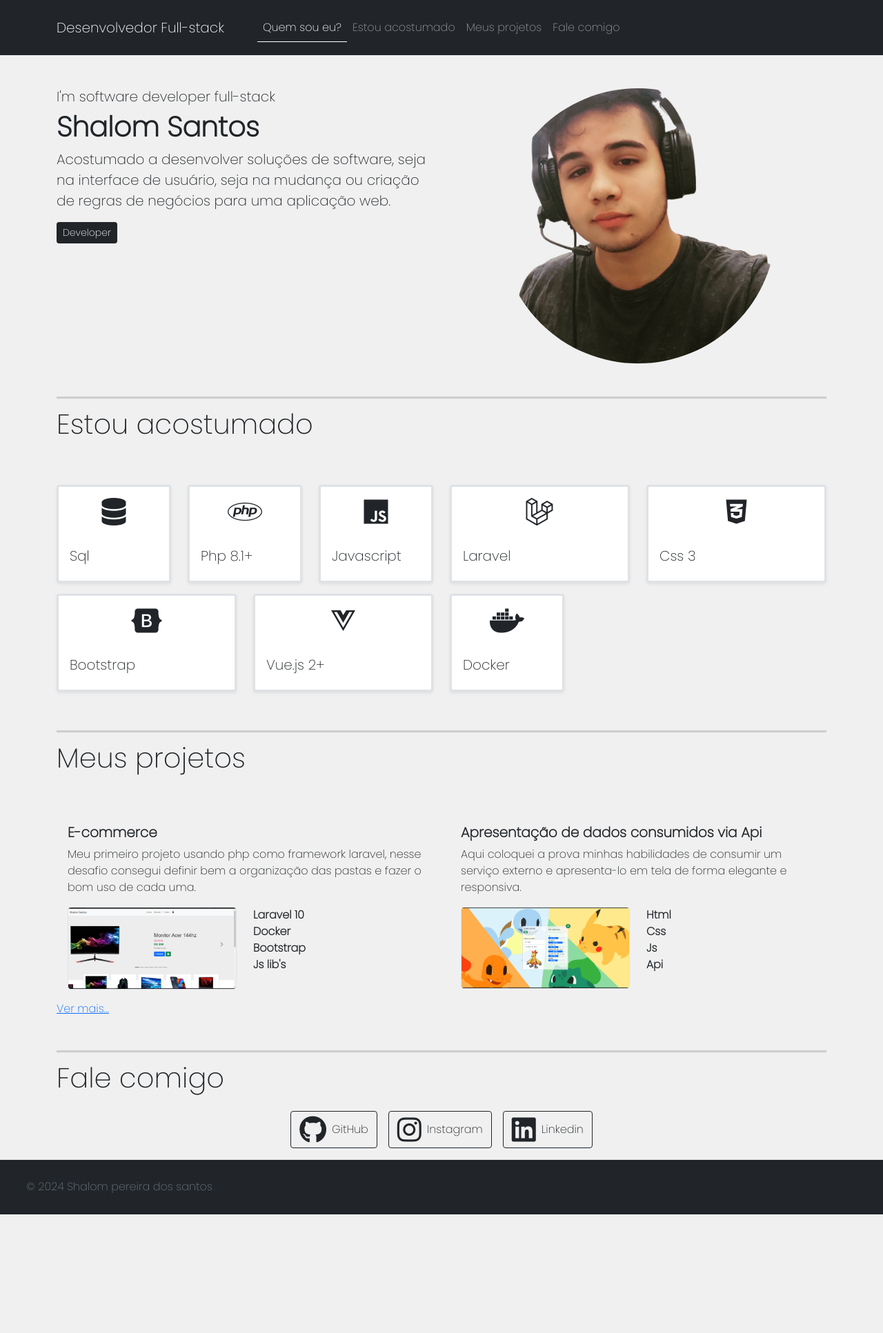
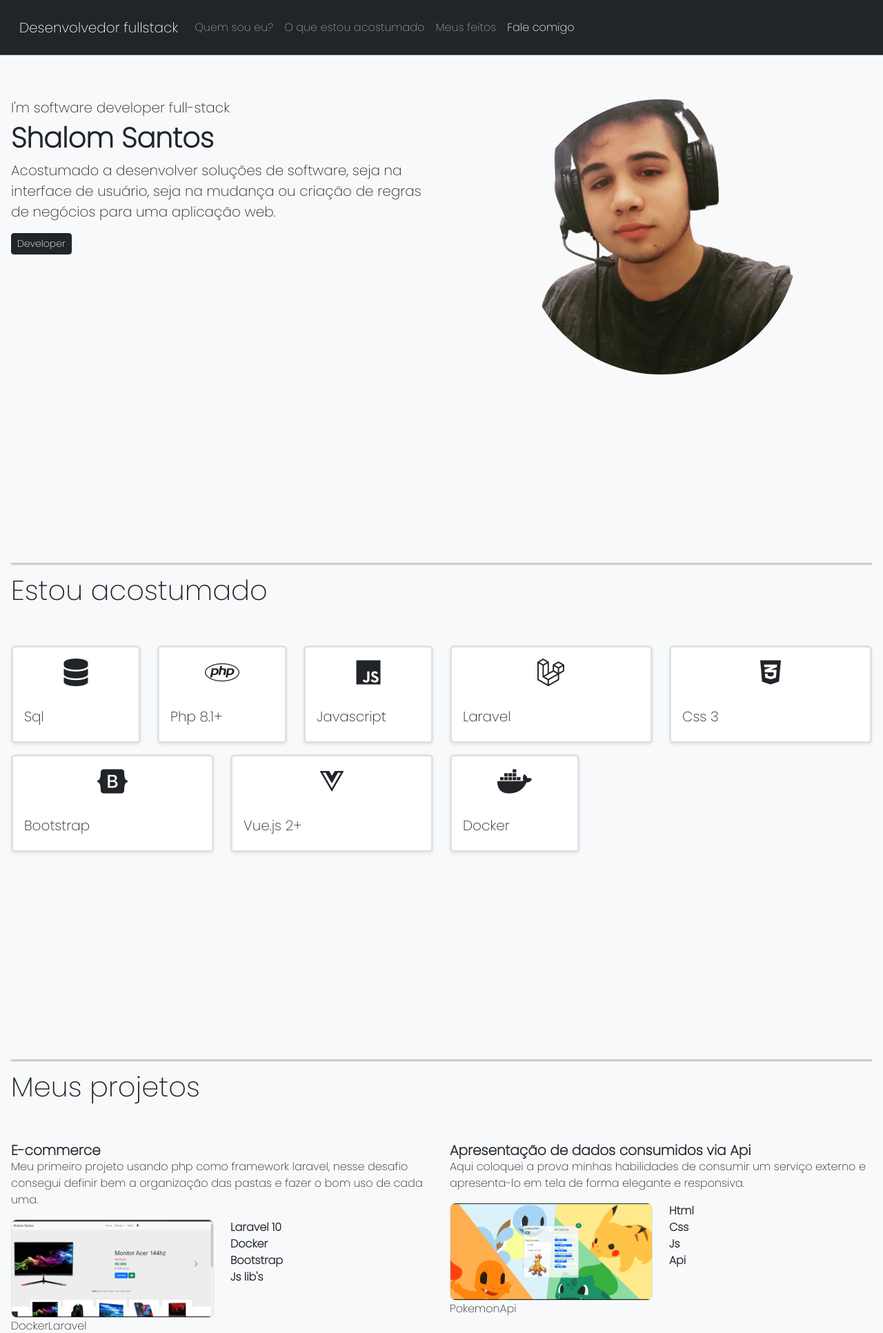
Before and after one commit to shalomsantos/Portifolio, a PHP site: page / in a window 1280 px wide. Shown: the top 1933 px of the page at 69% size. Before the commit the page ends 1761 px from the top, so only its background shows below. Run offline with PHP 8.4, Linux system fonts and the light colour scheme; some libraries are stand-ins or nearby versions.

Commit message:
feat: remake portifolio

```diff
--- a/css/style.css
+++ b/css/style.css
@@ -47,14 +47,14 @@ body{
     min-height: 100vh;
     background-color: rgba(235, 235, 235, 0.705) !important;
 }
-nav{
-    height: 10vh !important;
+footer{
+    min-height: 10vh;
 }
-main{
-    min-height: 80vh !important;
+.contatos{
+    min-height: 80vh;
 }
-footer{
-    height: 10vh !important;
+.apresentacao, .skills, .repositorios{
+    min-height: 90vh;
 }
 .apresentacao, .skills, .repositorios{
     box-shadow: 0 0.2rem 0 0 rgb(206, 206, 206);
@@ -65,55 +65,9 @@ h1{
 p{
     animation: movimento 300ms ease-in-out;
 }
-.nav-link{
-    cursor: pointer;
-}
-.card{
-    margin: 0.5rem 0;
-    z-index: -1;
-}
-h1{
-    z-index: -1;
-}
-.icons{
-    position: fixed;
-    right: 0;
-    top: 50%;
-    transform: translateX(-50%);
-}
 .myphoto{
     border-radius: 50%;
     animation: animationImg 800ms ease-in-out;
-}
-.repos-link:hover{
-    color: black !important;
-}
-.repos:hover .link{
-    display: block;
-    display: flex;
-    justify-content: center;
-    align-items: center;
-}
-.link{
-    display: none;
-    top: 0;
-    left: 50%;
-    transform: translateX(-50%);
-    height: 100%;
-    width: 92%;
-    transition: all 0.2s ease;
-    background-color: rgba(194, 194, 194, 0.509);
-    animation: outro 1s ease;
-}
-
-@media only screen and (min-width: 600px) {
-    .nav-item > .nav-link.active{
-        box-shadow: 0 1px 0 0 white;
-
-    }
-    .nav-item > .nav-link:hover{
-        box-shadow: 0 2px 0 0 white;
-    }
 }
 @media only screen and (max-width: 600px) {
     .myphoto{
--- a/index.html
+++ b/index.html
@@ -1,5 +1,6 @@
 <!DOCTYPE html>
 <html lang="pt-BR" data-bs-theme="auto">
+
 <head>
     <meta charset="UTF-8">
     <meta http-equiv="X-UA-Compatible" content="IE=edge">
@@ -9,50 +10,59 @@
     <script type="text/javascript" src="./js/script.js" defer></script>
     <script type="text/javascript" src="./js/vanilla-tilt.babel.min.js" defer></script>
     <!-- bootstrap -->
-    <link href="https://cdn.jsdelivr.net/npm/bootstrap@5.0.2/dist/css/bootstrap.min.css" rel="stylesheet" integrity="sha384-EVSTQN3/azprG1Anm3QDgpJLIm9Nao0Yz1ztcQTwFspd3yD65VohhpuuCOmLASjC" crossorigin="anonymous">
-    <script src="https://cdn.jsdelivr.net/npm/bootstrap@5.0.2/dist/js/bootstrap.bundle.min.js" integrity="sha384-MrcW6ZMFYlzcLA8Nl+NtUVF0sA7MsXsP1UyJoMp4YLEuNSfAP+JcXn/tWtIaxVXM" crossorigin="anonymous" defer></script>
+    <link href="https://cdn.jsdelivr.net/npm/bootstrap@5.3.3/dist/css/bootstrap.min.css" rel="stylesheet"
+        integrity="sha384-QWTKZyjpPEjISv5WaRU9OFeRpok6YctnYmDr5pNlyT2bRjXh0JMhjY6hW+ALEwIH" crossorigin="anonymous">
+    <script src="https://cdn.jsdelivr.net/npm/bootstrap@5.3.3/dist/js/bootstrap.bundle.min.js"
+        integrity="sha384-YvpcrYf0tY3lHB60NNkmXc5s9fDVZLESaAA55NDzOxhy9GkcIdslK1eN7N6jIeHz" crossorigin="anonymous"
+        defer></script>
     <!-- fontwasome -->
     <script src="https://kit.fontawesome.com/c3cffe3b5e.js" crossorigin="anonymous" defer></script>
     <link rel="icon" type="image/x-icon" href="./img/shalom.png">
     <title>Portifólio - Shalom Santos</title>
 </head>
+
 <body>
-    <nav class="navbar navbar-expand-sm navbar-dark bg-dark" aria-label="Fourth navbar example">
-        <div class="container bg-dark z-3">
-            <a class="navbar-brand me-5" href="/">
-                Desenvolvedor Full-stack
-            </a>
-            <button class="navbar-toggler" type="button" data-bs-toggle="collapse" data-bs-target="#navbarsExample04" aria-controls="navbarsExample04" aria-expanded="false" aria-label="Toggle navigation">
+    <div class="position-relative">
+        <nav id="navbar-example2"
+            class="navbar navbar-expand-sm bg-dark border-bottom border-body px-3 position-fixed top-0 w-100 z-3"
+            data-bs-theme="dark"
+            style="height: 10vh;">
+            <div class="container-fluid bg-dark z-3">
+                <a class="navbar-brand" href="#">Desenvolvedor fullstack</a>
+                <button class="navbar-toggler" type="button" data-bs-toggle="collapse" data-bs-target="#navbarNavDropdown" aria-controls="navbarNavDropdown" aria-expanded="false" aria-label="Toggle navigation">
                     <span class="navbar-toggler-icon"></span>
                 </button>
-            <div class="collapse navbar-collapse bg-dark z-3" id="navbarsExample04">
+                <div class="collapse navbar-collapse z-3" id="navbarNavDropdown">
                     <ul class="navbar-nav">
                         <li class="nav-item">
-                        <a class="nav-link active">Quem sou eu?</a>
+                            <a class="nav-link active" href="#scrollspyHeading1">Quem sou eu?</a>
                         </li>
                         <li class="nav-item">
-                        <a class="nav-link">Estou acostumado</a>
+                            <a class="nav-link" href="#scrollspyHeading2">O que estou acostumado</a>
                         </li>
                         <li class="nav-item">
-                        <a class="nav-link">Meus projetos</a>
+                            <a class="nav-link" href="#scrollspyHeading3">Meus feitos</a>
                         </li>
                         <li class="nav-item">
-                        <a class="nav-link">Fale comigo</a>
+                            <a class="nav-link" href="#scrollspyHeading4">Fale comigo</a>
                         </li>
                     </ul>
                 </div>
             </div>
         </nav>
 
-    <main class="container">
+        <main data-bs-spy="scroll" data-bs-target="#navbar-example2" data-bs-root-margin="0px 0px 0px"
+            data-bs-smooth-scroll="true" class="scrollspy-example bg-body-tertiary p-3" tabindex="0"
+            style="margin-top: 10vh;">
             <!-- APRESENTACAO -->
-        <section class="apresentacao">
+            <section class="apresentacao" id="scrollspyHeading1">
                 <div class="row py-3 py-sm-5">
                     <div class="col-12 col-md-6">
                         <h5>I'm software developer full-stack</h5>
                         <h1 class="fw-bold">Shalom Santos</h1>
-                    <p class="fs-5">Acostumado a desenvolver soluções de software, seja na interface de usuário, seja na mudança ou criação de regras de negócios para uma aplicação web.</p>
-                    <a class="btn btn-dark btn-sm" href="#">Developer</a>
+                        <p class="fs-5">Acostumado a desenvolver soluções de software, seja na interface de usuário,
+                            seja na mudança ou criação de regras de negócios para uma aplicação web.</p>
+                        <span class="btn btn-dark btn-sm">Developer</span>
                     </div>
                     <div class="col-12 col-md-6 d-flex justify-content-center">
                         <img class="myphoto" src="./img/up.png" alt="" width="400">
@@ -60,10 +70,10 @@
                 </div>
             </section>
             <!-- SKILLS -->
+            <section id="scrollspyHeading2" class="skills">
                 <h1 class="pt-3">Estou acostumado</h1>
-        <section class="skills">
                 <div class="row py-3 py-sm-5">
-                <div class="col-6 col-sm-4 col-md-3 col-lg-2">
+                    <div class="col-6 col-sm-4 col-md-3 pb-3 col-lg-2">
                         <div class="card shadow-sm border border-3">
                             <i class="fa-solid fa-database mx-auto my-3 fs-1"></i>
                             <div class="card-body text-center text-sm-start">
@@ -71,7 +81,7 @@
                             </div>
                         </div>
                     </div>
-                <div class="col-6 col-sm-4 col-md-3 col-lg-2">
+                    <div class="col-6 col-sm-4 col-md-3 pb-3 col-lg-2">
                         <div class="card shadow-sm border border-3">
                             <i class="fa-brands fa-php mx-auto my-3 fs-1"></i>
                             <div class="card-body text-center text-sm-start">
@@ -87,7 +97,7 @@
                             </div>
                         </div>
                     </div>
-                <div class="col-6 col-sm-4 col-md-3">
+                    <div class="col-6 col-sm-4 col-md-3 pb-3">
                         <div class="card shadow-sm border border-3">
                             <i class="fa-brands fa-laravel mx-auto my-3 fs-1"></i>
                             <div class="card-body text-center text-sm-start">
@@ -95,7 +105,7 @@
                             </div>
                         </div>
                     </div>
-                <div class="col-6 col-sm-4 col-md-3">
+                    <div class="col-6 col-sm-4 col-md-3 pb-3">
                         <div class="card shadow-sm border border-3">
                             <i class="fa-brands fa-css3-alt mx-auto my-3 fs-1"></i>
                             <div class="card-body text-center text-sm-start">
@@ -103,7 +113,7 @@
                             </div>
                         </div>
                     </div>
-                <div class="col-6 col-sm-4 col-md-3">
+                    <div class="col-6 col-sm-4 col-md-3 pb-3">
                         <div class="card shadow-sm border border-3">
                             <i class="fa-brands fa-bootstrap mx-auto my-3 fs-1"></i>
                             <div class="card-body text-center text-sm-start">
@@ -111,7 +121,7 @@
                             </div>
                         </div>
                     </div>
-                <div class="col-6 col-sm-4 col-md-3">
+                    <div class="col-6 col-sm-4 col-md-3 pb-3">
                         <div class="card shadow-sm border border-3">
                             <i class="fa-brands fa-vuejs mx-auto my-3 fs-1"></i>
                             <div class="card-body text-center text-sm-start">
@@ -119,7 +129,7 @@
                             </div>
                         </div>
                     </div>
-                <div class="col-6 col-sm-4 col-md-3 col-lg-2">
+                    <div class="col-6 col-sm-4 col-md-3 pb-3 col-lg-2">
                         <div class="card shadow-sm border border-3">
                             <i class="fa-brands fa-docker mx-auto my-3 fs-1"></i>
                             <div class="card-body text-center text-sm-start">
@@ -131,21 +141,22 @@
                 </div>
             </section>
             <!-- REPOSITORIOS -->
+            <section id="scrollspyHeading3" class="repositorios">
                 <h1 class="pt-3">Meus projetos</h1>
-        <section class="repositorios">
                 <div class="row py-3 py-sm-5">
                     <div class="col-12 col-sm-6">
                         <div class="card-body">
                             <h5 class="card-title fw-bold">E-commerce</h5>
-                        <p class="card-text">Meu primeiro projeto usando php como framework laravel, nesse desafio consegui definir bem a organização das pastas e fazer o bom uso de cada uma.</p>
+                            <p class="card-text">Meu primeiro projeto usando php como framework laravel, nesse desafio
+                                consegui definir bem a organização das pastas e fazer o bom uso de cada uma.</p>
                             <div class="row">
-                            <div class="col-12 col-sm-6 position-relative repos">
+                                <div class="col-12 col-sm-6">
+                                    <div class="rounded-3">
+                                        <a href="https://github.com/shalomsantos/dockerLaravel"
+                                            class="text-white text-center">
                                             <img src="./img/print-1.png" alt="" class="w-100 rounded-3 border">
-                                <div class="link position-absolute rounded-3">
-                                    <a href="https://github.com/shalomsantos/dockerLaravel" class="text-white text-center repos-link">
-                                        <i class="fa-brands fa-laravel fs-1"></i>
+                                        </a>
                                         <p class="text-capitalize">dockerLaravel</p>
-                                    </a>
                                     </div>
                                 </div>
                                 <div class="col-12 col-sm-6">
@@ -160,15 +171,16 @@
                     <div class="col-12 col-sm-6">
                         <div class="card-body">
                             <h5 class="card-title fw-bold">Apresentação de dados consumidos via Api</h5>
-                        <p class="card-text">Aqui coloquei a prova minhas habilidades de consumir um serviço externo e apresenta-lo em tela de forma elegante e responsiva.</p>
+                            <p class="card-text">Aqui coloquei a prova minhas habilidades de consumir um serviço externo
+                                e apresenta-lo em tela de forma elegante e responsiva.</p>
                             <div class="row">
-                            <div class="col-12 col-sm-6 position-relative repos">
+                                <div class="col-12 col-sm-6">
+                                    <div class="rounded-3">
+                                        <a href="https://github.com/shalomsantos/PokemonApi"
+                                            class="text-white text-center">
                                             <img src="./img/pokemonapi.png" alt="" class="w-100 rounded-3 border">
-                                <div class="link position-absolute rounded-3">
-                                    <a href="https://github.com/shalomsantos/PokemonApi" class="text-white text-center repos-link">
-                                        <i class="fa-solid fa-arrow-up-right-from-square fs-1"></i>
+                                        </a>
                                         <p class="text-capitalize">PokemonApi</p>
-                                    </a>
                                     </div>
                                 </div>
                                 <div class="col-12 col-sm-6">
@@ -184,18 +196,21 @@
                 </div>
             </section>
             <!-- CONTATOS -->
+            <section id="scrollspyHeading4" class="contatos">
                 <h1 class="pt-3">Fale comigo</h1>
-        <section class="contatos">
                 <div class="d-flex justify-content-center flex-column flex-sm-row gap-3 py-3">
-                <a class="btn btn-outline-dark d-flex" style="width: fit-content;" href="https://github.com/shalomsantos">
+                    <a class="btn btn-outline-dark d-flex" style="width: fit-content;"
+                        href="https://github.com/shalomsantos">
                         <i class="fa-brands fa-github fs-1 me-2"></i>
                         <p class="my-auto">GitHub</p>
                     </a>
-                <a class="btn btn-outline-dark d-flex" style="width: fit-content;" href="https://www.instagram.com/shalomsantoss/">
+                    <a class="btn btn-outline-dark d-flex" style="width: fit-content;"
+                        href="https://www.instagram.com/shalomsantoss/">
                         <i class="fa-brands fa-instagram fs-1 me-2"></i>
                         <p class="my-auto">Instagram</p>
                     </a>
-                <a class="btn btn-outline-dark d-flex" style="width: fit-content;" href="https://www.linkedin.com/in/shalom-santos-9891a11a6/">
+                    <a class="btn btn-outline-dark d-flex" style="width: fit-content;"
+                        href="https://www.linkedin.com/in/shalom-santos-9891a11a6/">
                         <i class="fa-brands fa-linkedin fs-1 me-2"></i>
                         <p class="my-auto">Linkedin</p>
                     </a>
@@ -206,10 +221,14 @@
         <footer class="d-flex flex-wrap justify-content-between align-items-center py-3 border-top bg-dark">
             <div class="col-md-4 d-flex align-items-center">
                 <a href="/" class="mb-3 me-2 mb-md-0 text-muted text-decoration-none lh-1">
-                <svg class="bi" width="30" height="24"><use xlink:href="#bootstrap"/></svg>
+                    <svg class="bi" width="30" height="24">
+                        <use xlink:href="#bootstrap" />
+                    </svg>
                 </a>
                 <span class="mb-3 mb-md-0 text-muted">&copy; 2024 Shalom pereira dos santos</span>
             </div>
         </footer>
+    </div>
 </body>
+
 </html>
```
Lines whose indentation alone changed are shown as unchanged.
